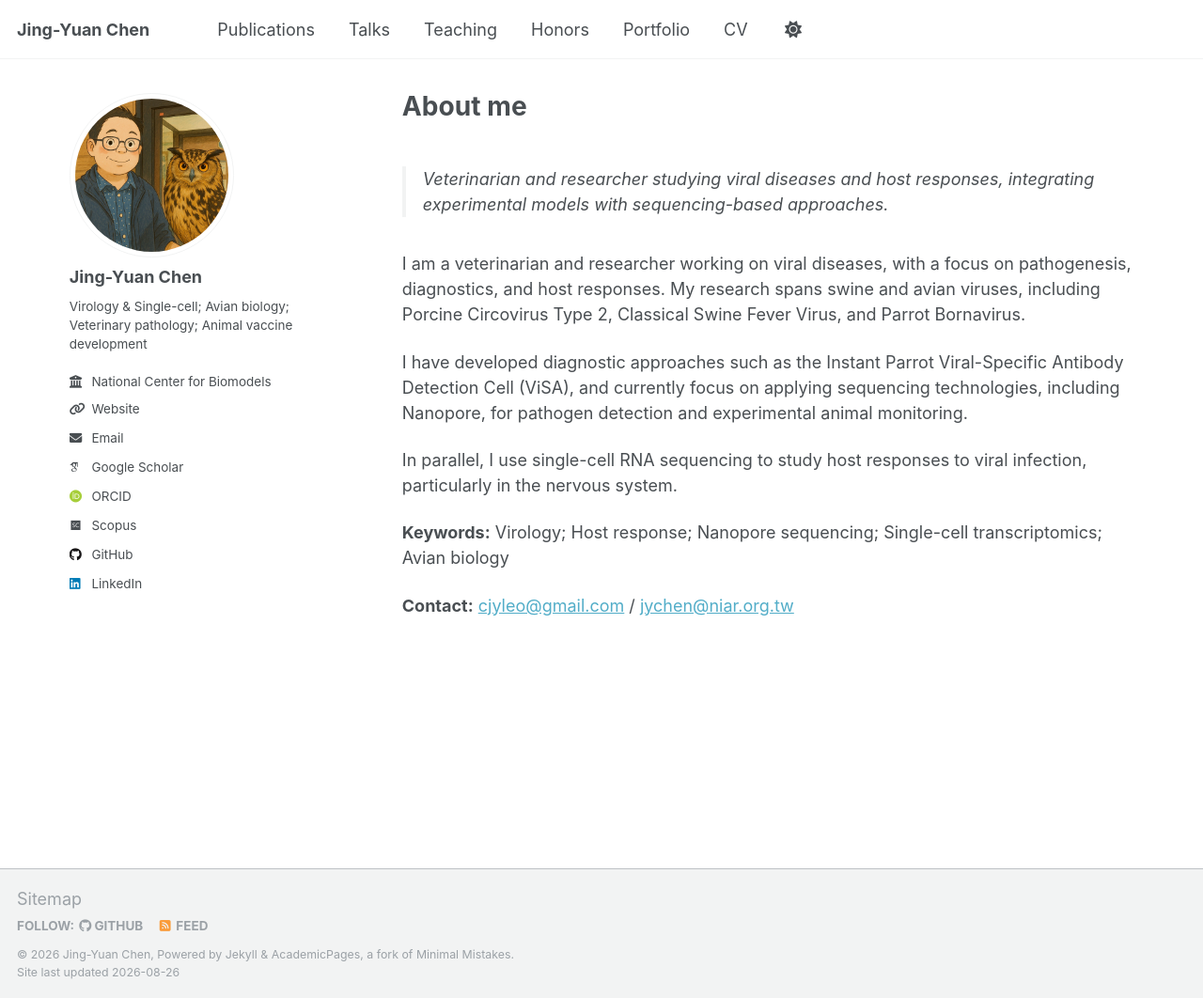
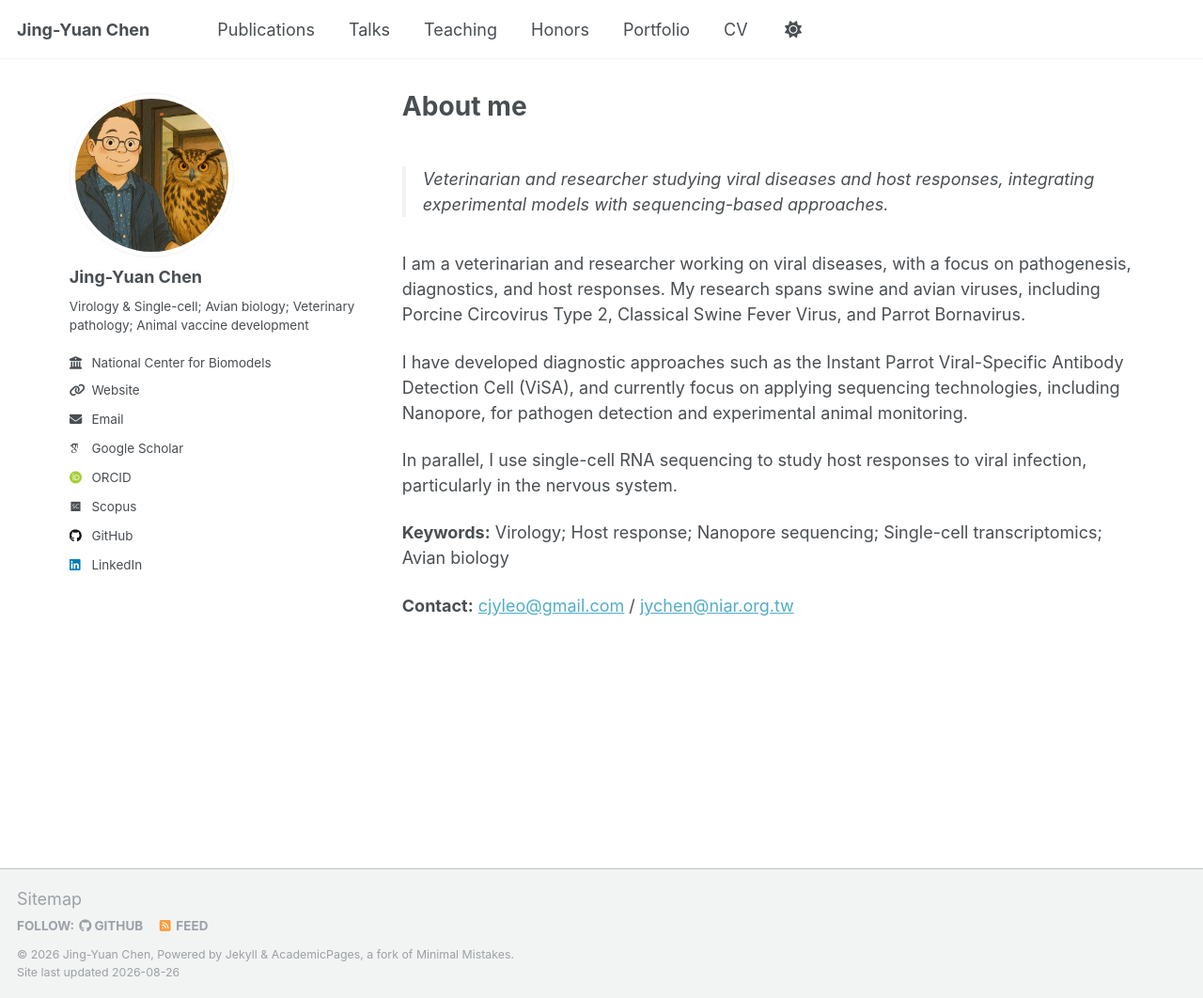
Before and after one commit to jychen74/jychen74.github.io, a Jekyll site: the page built from _pages/about.md, in a window 1280 px wide and 1062 px high. Shown: the whole window at 94% size. Built offline with Jekyll 4.4.1, drawn with Linux system fonts in a browser that asks for light colours; some web fonts are replaced; a script that is not in the unit is left out.

Commit message:
Update _sidebar.scss

```diff
--- a/_sass/layout/_sidebar.scss
+++ b/_sass/layout/_sidebar.scss
@@ -275,8 +275,8 @@
   }
 
   .sidebar {
-    width: 250px;
-    max-width: 250px;
+    width: 320px;
+    max-width: 320px;
     padding-right: 0;
   }
 
@@ -300,4 +300,10 @@
     white-space: normal;
     overflow-wrap: anywhere;
   }
+
+  .author__urls,
+  .author__urls a {
+    width: 100%;
+    max-width: none;
+  }
 }
```
